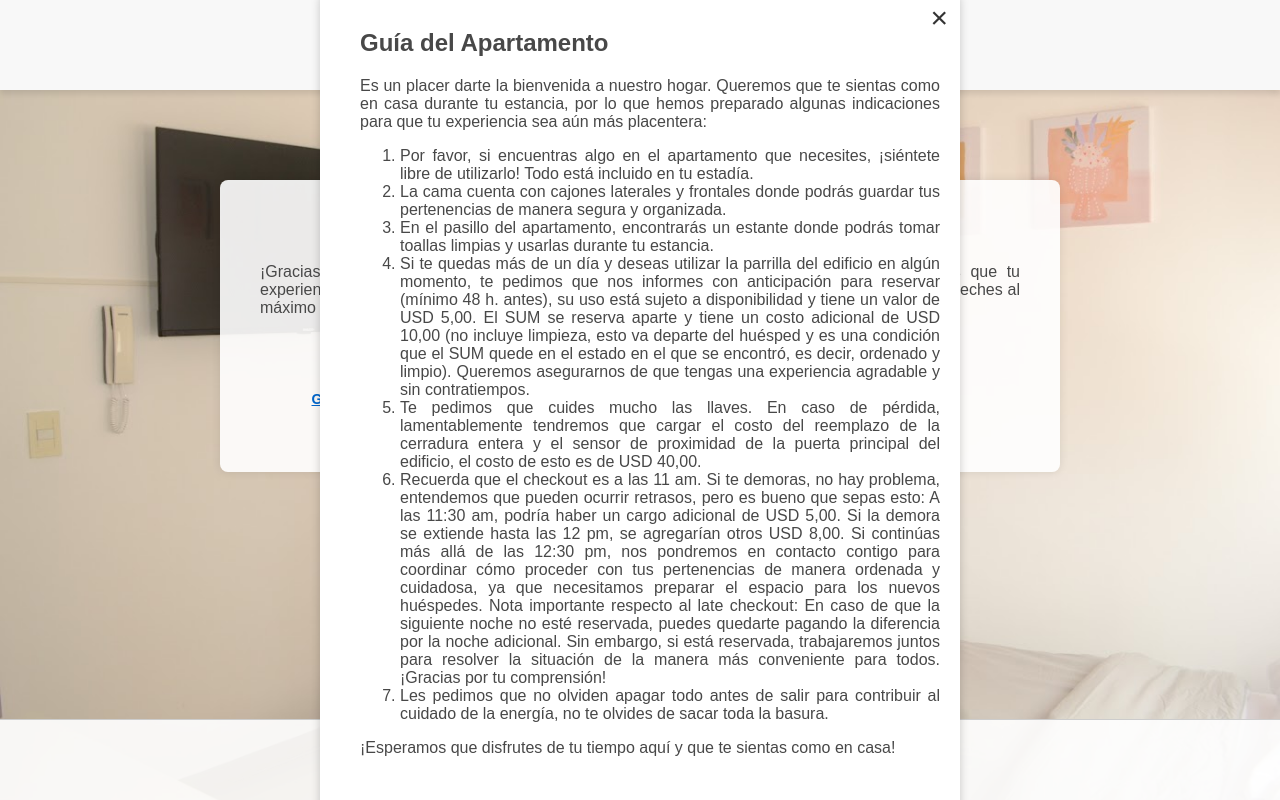
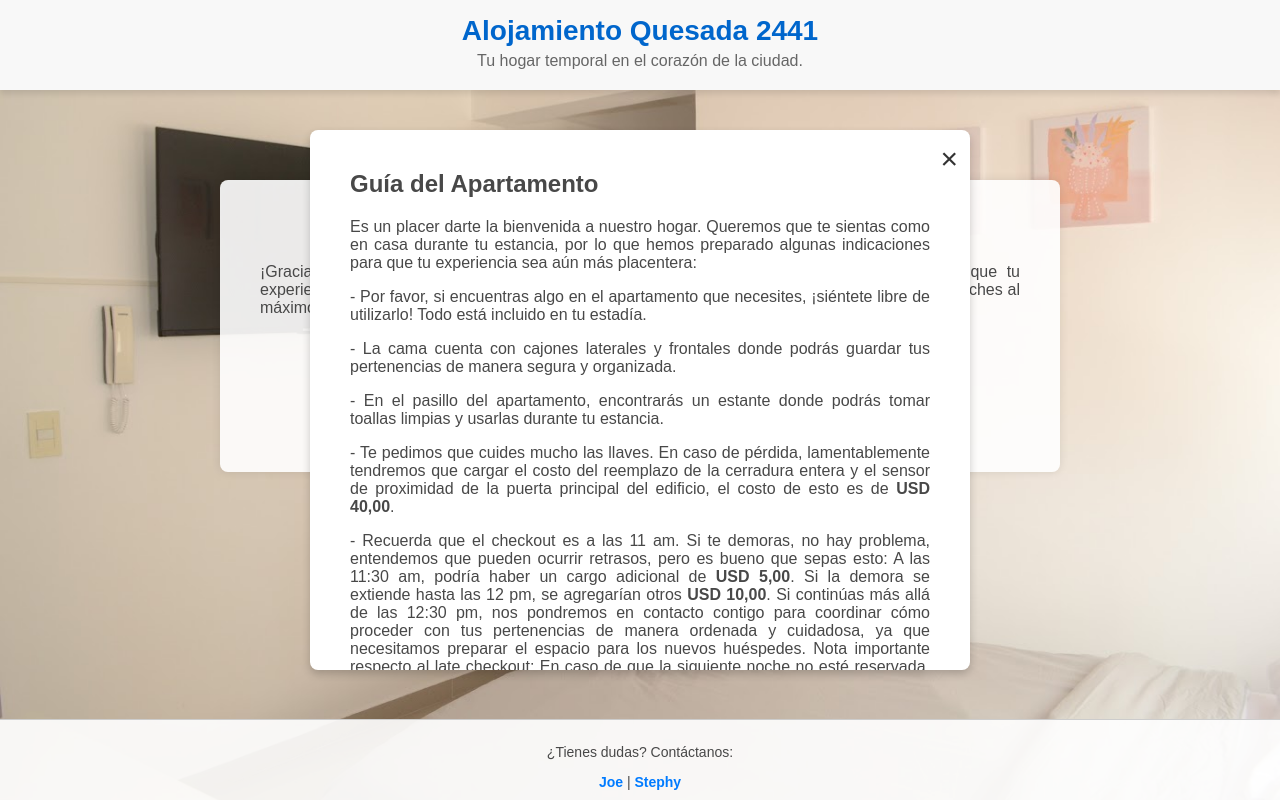
Before and after one commit to Joelordmath/airbees, a plain HTML site: page index.html in a window 1280 px wide. Both pictures are taken after a click on the link "Guía del Apartamento". Drawn offline with Linux system fonts and the light colour scheme; a script that the page names is missing.

Commit message:
add modals fixes new

```diff
--- a/guia.html
+++ b/guia.html
@@ -10,15 +10,12 @@
     <h2>Guía del Apartamento</h2>
     <p>Es un placer darte la bienvenida a nuestro hogar. Queremos que te sientas como en casa durante tu estancia, por lo que hemos preparado algunas indicaciones para que tu experiencia sea aún más placentera:</p>
 
-    <ol>
-        <li>Por favor, si encuentras algo en el apartamento que necesites, ¡siéntete libre de utilizarlo! Todo está incluido en tu estadía.</li>
-        <li>La cama cuenta con cajones laterales y frontales donde podrás guardar tus pertenencias de manera segura y organizada.</li>
-        <li>En el pasillo del apartamento, encontrarás un estante donde podrás tomar toallas limpias y usarlas durante tu estancia.</li>
-        <li>Si te quedas más de un día y deseas utilizar la parrilla del edificio en algún momento, te pedimos que nos informes con anticipación para reservar (mínimo 48 h. antes), su uso está sujeto a disponibilidad y tiene un valor de USD 5,00. El SUM se reserva aparte y tiene un costo adicional de USD 10,00 (no incluye limpieza, esto va departe del huésped y es una condición que el SUM quede en el estado en el que se encontró, es decir, ordenado y limpio). Queremos asegurarnos de que tengas una experiencia agradable y sin contratiempos.</li>
-        <li>Te pedimos que cuides mucho las llaves. En caso de pérdida, lamentablemente tendremos que cargar el costo del reemplazo de la cerradura entera y el sensor de proximidad de la puerta principal del edificio, el costo de esto es de USD 40,00.</li>
-        <li>Recuerda que el checkout es a las 11 am. Si te demoras, no hay problema, entendemos que pueden ocurrir retrasos, pero es bueno que sepas esto: A las 11:30 am, podría haber un cargo adicional de USD 5,00. Si la demora se extiende hasta las 12 pm, se agregarían otros USD 8,00. Si continúas más allá de las 12:30 pm, nos pondremos en contacto contigo para coordinar cómo proceder con tus pertenencias de manera ordenada y cuidadosa, ya que necesitamos preparar el espacio para los nuevos huéspedes. Nota importante respecto al late checkout: En caso de que la siguiente noche no esté reservada, puedes quedarte pagando la diferencia por la noche adicional. Sin embargo, si está reservada, trabajaremos juntos para resolver la situación de la manera más conveniente para todos. ¡Gracias por tu comprensión!</li>
-        <li>Les pedimos que no olviden apagar todo antes de salir para contribuir al cuidado de la energía, no te olvides de sacar toda la basura.</li>
-    </ol>
+    <p>- Por favor, si encuentras algo en el apartamento que necesites, ¡siéntete libre de utilizarlo! Todo está incluido en tu estadía.</p>
+    <p>- La cama cuenta con cajones laterales y frontales donde podrás guardar tus pertenencias de manera segura y organizada.</p>
+    <p>- En el pasillo del apartamento, encontrarás un estante donde podrás tomar toallas limpias y usarlas durante tu estancia.</p>
+    <p>- Te pedimos que cuides mucho las llaves. En caso de pérdida, lamentablemente tendremos que cargar el costo del reemplazo de la cerradura entera y el sensor de proximidad de la puerta principal del edificio, el costo de esto es de <strong>USD 40,00</strong>.</p>
+    <p>- Recuerda que el checkout es a las 11 am. Si te demoras, no hay problema, entendemos que pueden ocurrir retrasos, pero es bueno que sepas esto: A las 11:30 am, podría haber un cargo adicional de <strong>USD 5,00</strong>. Si la demora se extiende hasta las 12 pm, se agregarían otros <strong>USD 10,00</strong>. Si continúas más allá de las 12:30 pm, nos pondremos en contacto contigo para coordinar cómo proceder con tus pertenencias de manera ordenada y cuidadosa, ya que necesitamos preparar el espacio para los nuevos huéspedes. Nota importante respecto al late checkout: En caso de que la siguiente noche no esté reservada, puedes quedarte pagando la diferencia por la noche adicional. Sin embargo, si está reservada, trabajaremos juntos para resolver la situación de la manera más conveniente para todos. ¡Gracias por tu comprensión!</p>
+    <p>- Les pedimos que no olviden apagar todo antes de salir para contribuir al cuidado de la energía, no te olvides de sacar toda la basura.</p>
 
     <p>¡Esperamos que disfrutes de tu tiempo aquí y que te sientas como en casa!</p>
 </body>
--- a/styles.css
+++ b/styles.css
@@ -113,15 +113,17 @@ header p {
     top: 50%;
     left: 50%;
     transform: translate(-50%, -50%);
-    width: 90%;
-    max-width: 600px;
-    background: white;
-    padding: 20px;
-    border-top: 2px;
-    border-bottom: 2px;
-    box-shadow: 0px 4px 10px rgba(0, 0, 0, 0.2);
+    width: 600px; /* Tamaño fijo */
+    height: 500px; /* Tamaño fijo */
+    background-color: white;
+    border-radius: 8px;
+    box-shadow: 0 4px 8px rgba(0, 0, 0, 0.2);
     z-index: 1000;
-    border-radius: 10px 10px 10px 10px;
+    overflow: hidden; /* Evita que el contenido sobresalga */
+    padding-top: 20px;
+    padding-right: 40px;
+    padding-bottom: 20px;
+    padding-left: 20px;
 }
 
 .modal-content {
@@ -233,7 +235,9 @@ section {
         width: 80%;
         max-width: 500px;
         max-height: 100%;
-        padding: 20px;
+        padding-right: 30px;
+        padding-bottom: 10px;
+        padding-left: 10px;
     }
 
     .modal-content {
@@ -250,7 +254,7 @@ section {
     }
 
     p {
-        font-size: 10px;
+        font-size: 12px;
         margin-block: 5px;
     }
 
```
Also changed, not shown: reglas.html (+5 -8 lines), sitios.html (+4 -2 lines).
